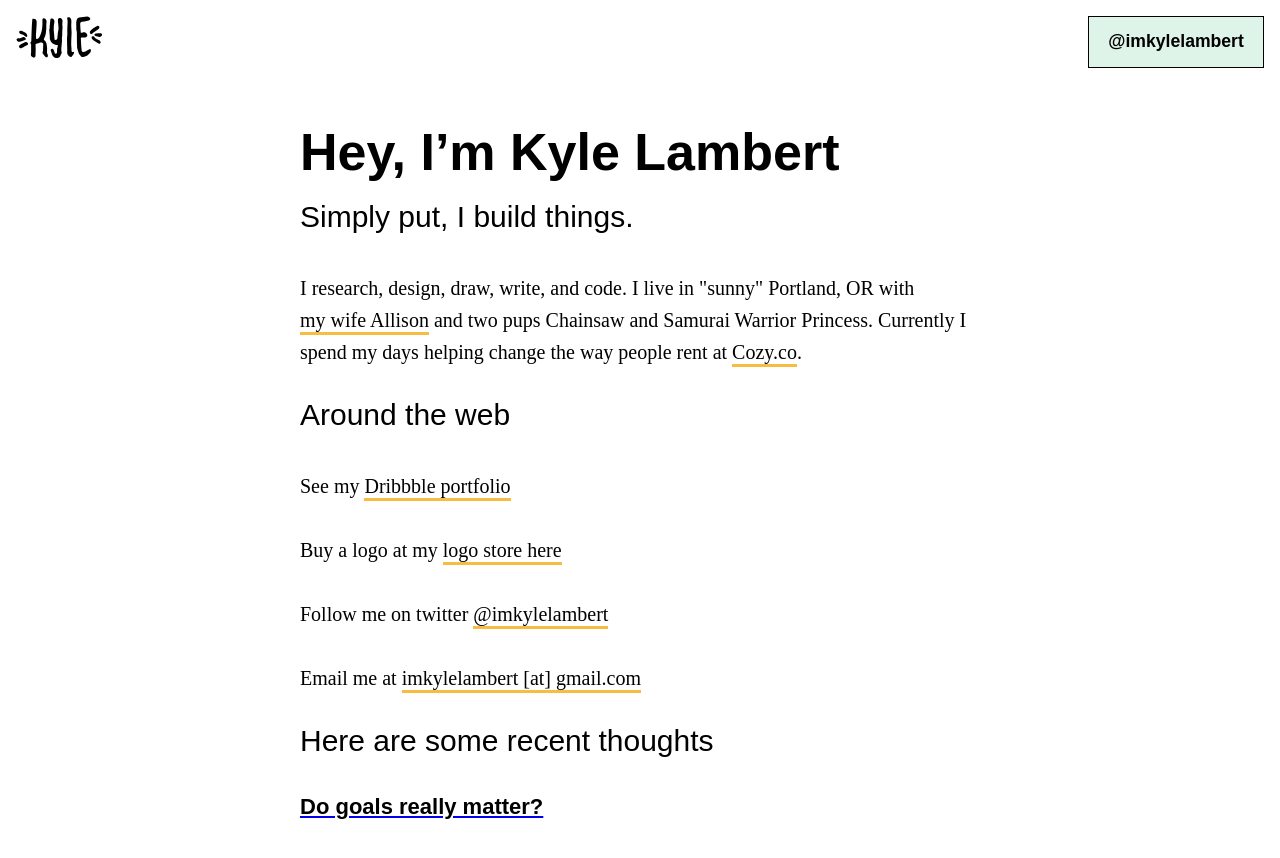
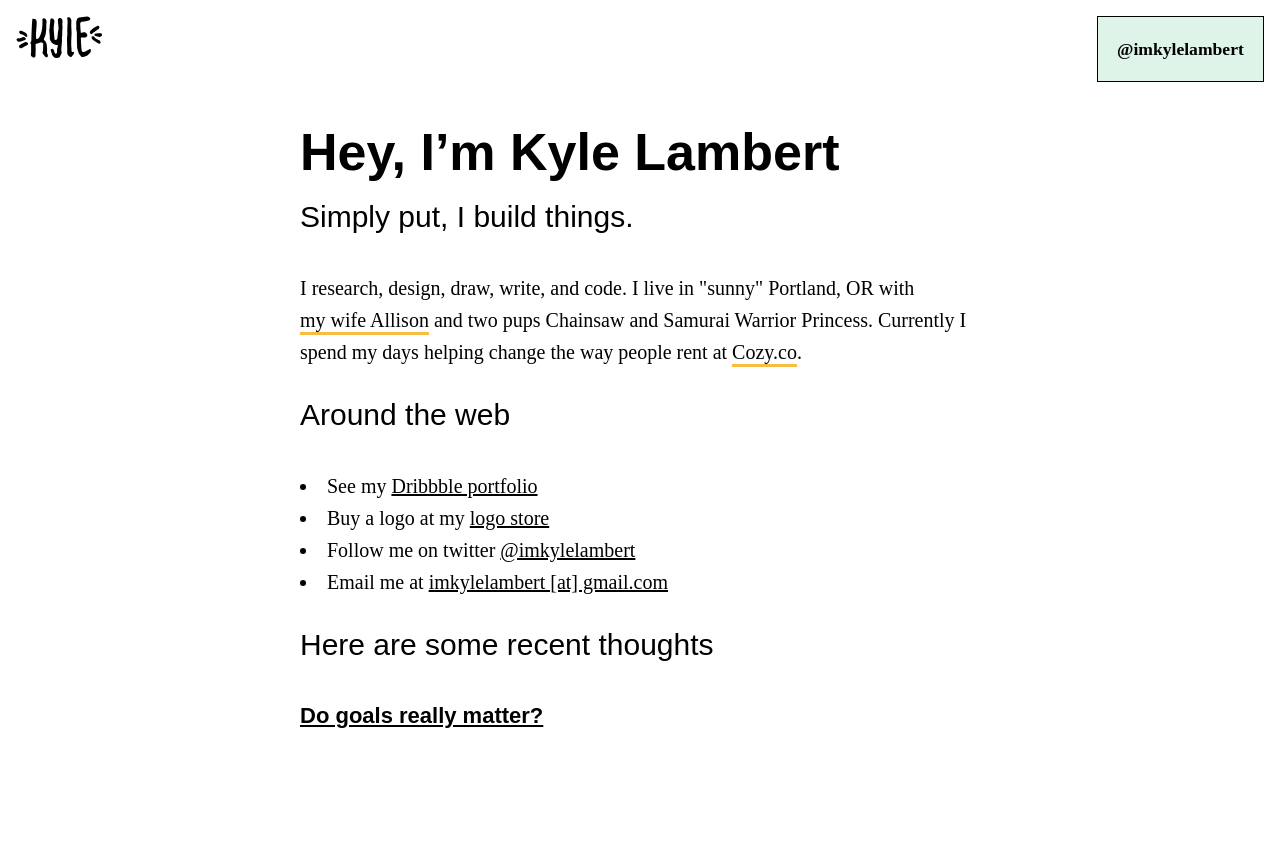
Before and after one commit to kslambert/imkylelambert, a Jekyll site: the page built from index.md, in a window 1280 px wide. Shown: the top 858 px of the page. Built offline with Jekyll 4.4.1, drawn with Linux system fonts in a browser that asks for light colours; some web fonts are replaced.

Commit message:
Add list to index page
- restyle lists

```diff
--- a/_sass/_base.scss
+++ b/_sass/_base.scss
@@ -26,9 +26,7 @@ footer, header, hgroup, menu, nav, section {
 body {
 	line-height: 1;
 }
-ol, ul {
-	list-style: none;
-}
+
 blockquote, q {
 	quotes: none;
 }
--- a/_sass/_styles.scss
+++ b/_sass/_styles.scss
@@ -62,3 +62,7 @@ nav {
     text-align: left;
   }
 }
+
+a {
+  color: $black;
+}
--- a/_sass/_type.scss
+++ b/_sass/_type.scss
@@ -58,3 +58,15 @@ blockquote {
     margin-bottom: .5rem;
   }
 }
+
+ul, ol {
+  font-family: $body-font;
+  font-size: 1.25rem;
+  line-height: 2rem;
+  list-style-position: inside;
+  margin-bottom: 2rem;
+}
+
+a {
+  color: $black;
+}
--- a/index.md
+++ b/index.md
@@ -12,16 +12,16 @@ title: I'm Kyle Lambert | Designer, Developer, Business Builder
   <p>I research, design, draw, write, and code. I live in "sunny" Portland, OR with <a href="https://thefittutor.com/" target="_blank">my wife Allison</a> and two pups Chainsaw and Samurai Warrior Princess. Currently I spend my days helping change the way people rent at <a href="https://cozy.co/">Cozy.co</a>.</p>
 
   <h2>Around the web</h2>
-  <p>See my <a href="https://dribbble.com/calloutcreative" target="_blank">Dribbble portfolio</a></p>
-  <p>Buy a logo at my <a href="https://bootstraplogos.com" target="_blank">logo store here</a></p>
-  <p>Follow me on twitter <a href="https://twitter.com/imkylelambert" target="_blank">@imkylelambert</a></p>
-  <p>Email me at <a href="mailto:imkylelambert@gmail.com">imkylelambert [at] gmail.com</a></p>
+  <ul>
+    <li>See my <a href="https://dribbble.com/calloutcreative" target="_blank">Dribbble portfolio</a></li>
+    <li>Buy a logo at my <a href="https://bootstraplogos.com" target="_blank">logo store</a></li>
+    <li>Follow me on twitter <a href="https://twitter.com/imkylelambert" target="_blank">@imkylelambert</a></li>
+    <li>Email me at <a href="mailto:imkylelambert@gmail.com">imkylelambert [at] gmail.com</a></li>
+  </ul>
   <h2>Here are some recent thoughts</h2>
   <ul>
     {% for post in site.posts %}
-      <li>
-        <a href="{{ post.url }}"><h3>{{ post.title }}</h3></a>
-      </li>
+      <a href="{{ post.url }}"><h3>{{ post.title }}</h3></a>
     {% endfor %}
   </ul>
 </article>
```
